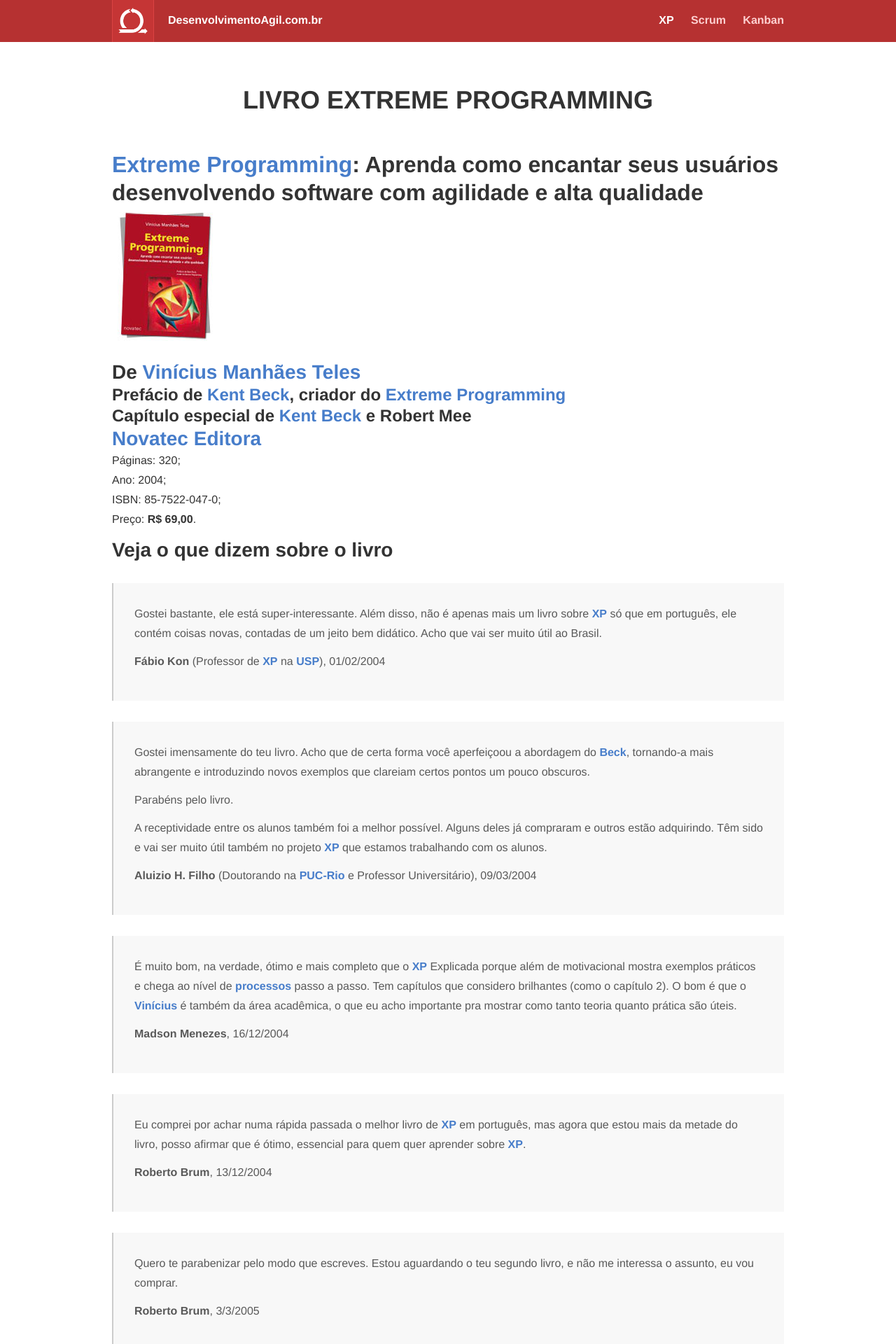
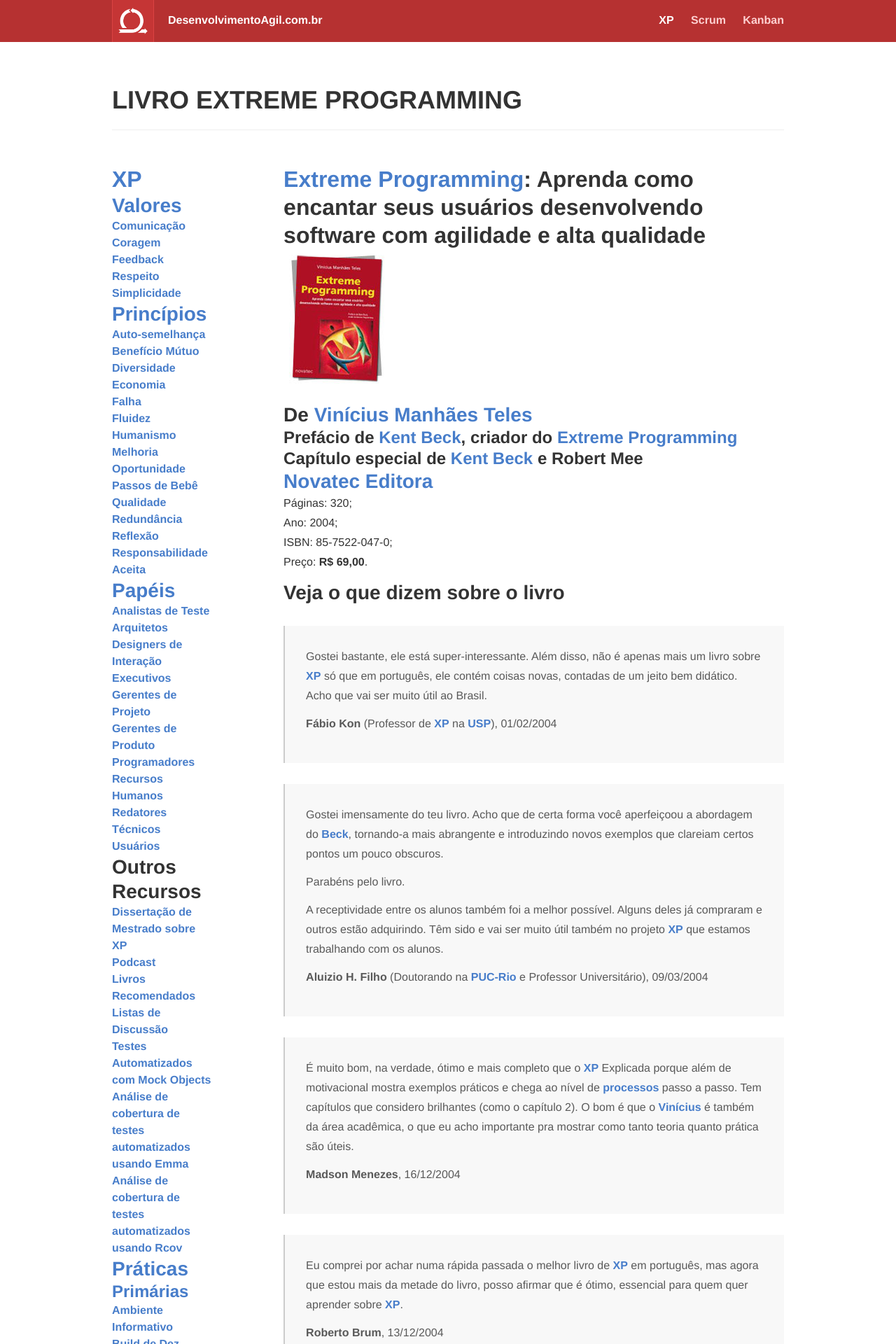
Before and after one commit to desenvolvimentoagilcombr/desenvolvimentoagilcombr.github.com, a Jekyll site: the page built from livroxp.html, in a window 1280 px wide. Shown: the top 1920 px of the page at 70% size. Built offline with Jekyll 4.4.1, drawn with Linux system fonts in a browser that asks for light colours; Markdown is read by kramdown in place of the engine named in the settings; some of the changed text lies outside the part shown.

Commit message:
Created neat columns in the content page

```diff
--- a/_includes/content_table_xp.html
+++ b/_includes/content_table_xp.html
@@ -3,8 +3,6 @@
     <h2><a href="/xp" title="XP">XP</a></h2>
 
     <nav id="content-navigation">
-
-      <div class="table-column-01">
 
       <div class="topic">
         <h3><a href="/xp/valores">Valores</a></h3>
@@ -66,10 +64,6 @@
         </ul>
       </div>
 
-      </div> <!-- /table-column-01 -->
-
-      <div class="table-column-02">
-
       <div class="topic">
         <h3><a href="/xp/praticas">Práticas</a></h3>
         <ul>
@@ -110,8 +104,6 @@
         </ul>
       </div>
 
-      </div> <!-- /table-column-02 -->
-
     </nav>
   </div>
 </div>
--- a/_layouts/xp.html
+++ b/_layouts/xp.html
@@ -29,16 +29,19 @@
         </div>
   		</header>
 
-      {% include content_table_xp.html %}
-
       <div class="holder">
 
+        <h1 class="headline">
+          {{ page.heading }}
+        </h1>
+
+        <aside id="content-sidebar">
+          {% include content_table_xp.html %}
+        </aside>
+
         <section id="entry">
-
-          <h1 class="headline">{{ page.heading }}</h1>
           {{ content }}
-
-        </section> <!-- /entry -->
+        </section>
 
       </div> <!-- /holder -->
 
--- a/_sass/internals/_aside.scss
+++ b/_sass/internals/_aside.scss
@@ -1,12 +1,4 @@
-#content-table {
-  @include outer-container;
-  display: none;
-
-  .table-column-01 {
-    @include span-columns(7 of 12);
-  }
-
-  .table-column-02 {
-    @include span-columns(5 of 12);
-  }
+#content-sidebar {
+  @include span-columns(2 of 12);
+  margin-bottom: 60px;
 }
--- a/_sass/internals/_content.scss
+++ b/_sass/internals/_content.scss
@@ -1,5 +1,7 @@
 #entry {
-  padding: 60px 0 60px 0;
+  @include span-columns(9 of 12);
+  padding: 0 0 60px 0;
+  float: right;
 
   p {
     line-height: 28px;
@@ -8,8 +10,10 @@
 }
 
 .headline {
-  text-align: center;
+  border-bottom: 1px solid #eee;
   text-transform: uppercase;
+  margin-top: 60px;
+  padding-bottom: 20px;
 }
 
 p object {
```
Lines whose indentation alone changed are shown as unchanged.
